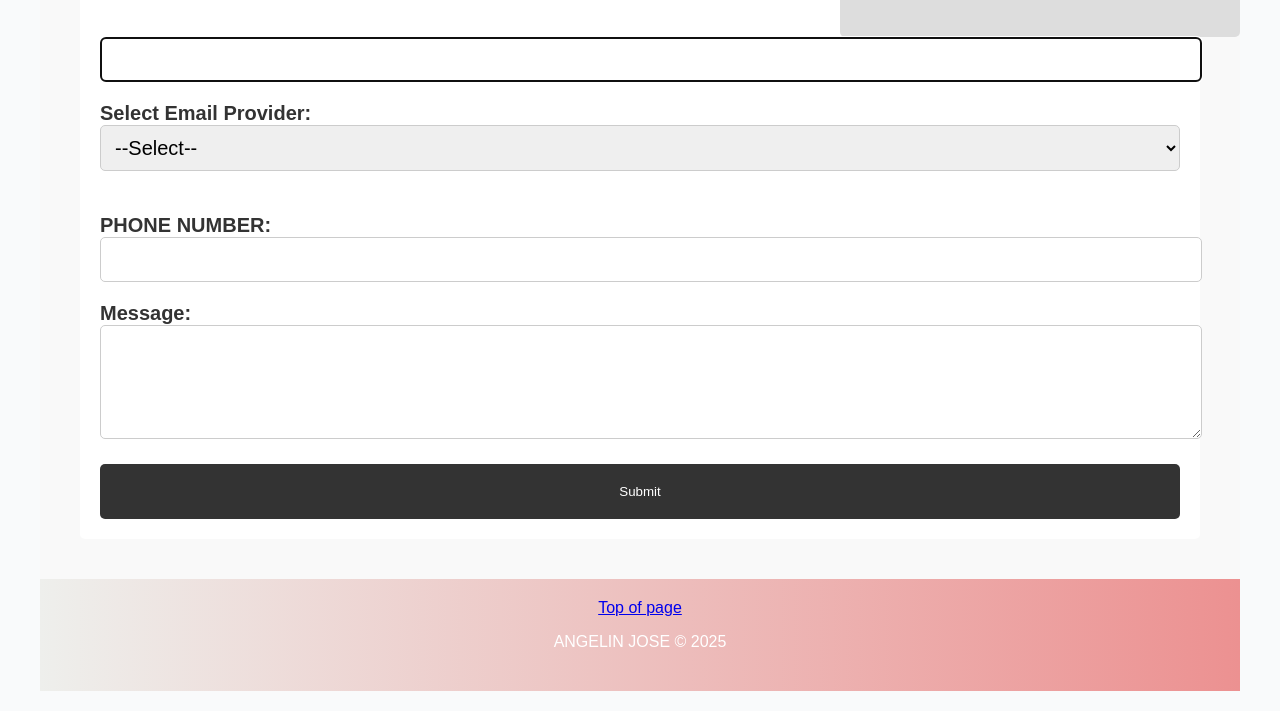
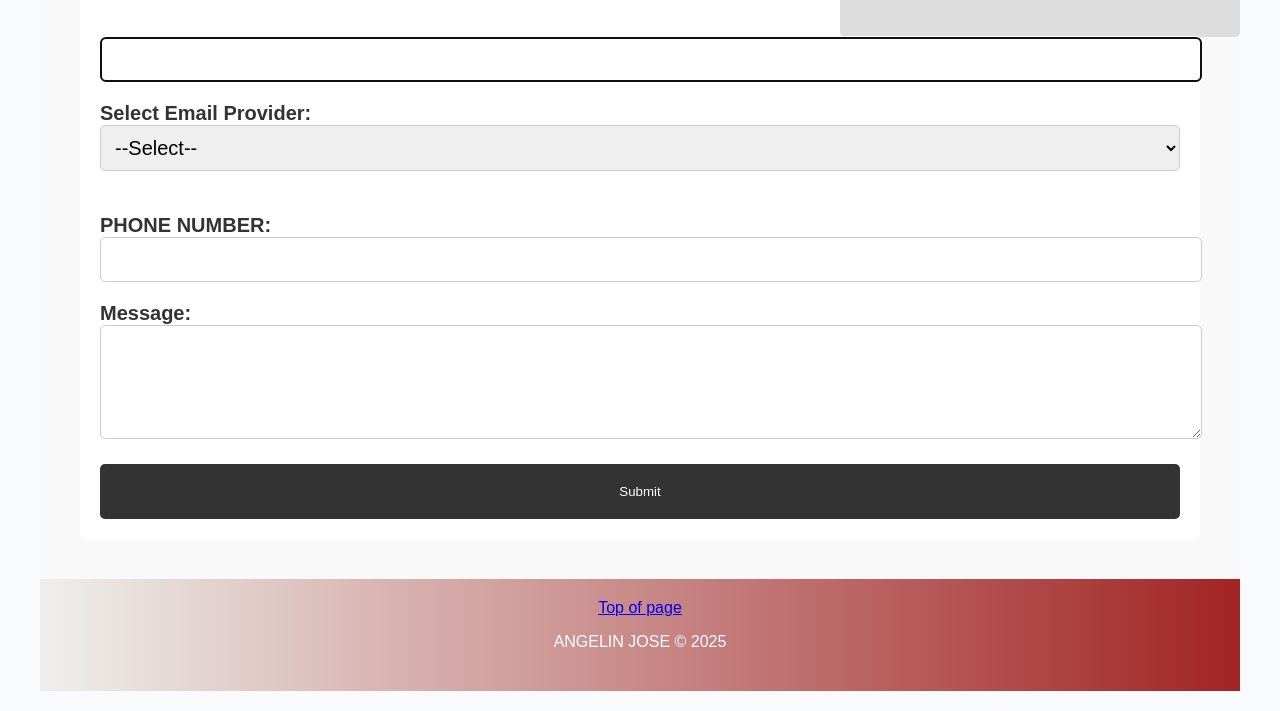
Before and after one commit to AngelinJ1943/Assignment2-ajose1943-foundation, a plain HTML site: page index.html in a window 1280 px wide. Shown: the part 1512-2223 px from the top of the page. Drawn offline with Linux system fonts and the light colour scheme.

Commit message:
colour contrast

```diff
--- a/css/styles.css
+++ b/css/styles.css
@@ -18,7 +18,7 @@ body {
 header,
 footer {
     text-align: center;
-    background: linear-gradient(to right, #eeefec, #ec9191);
+    background: linear-gradient(to right, #eeefec, #a22424);
     color: white;
     padding: 1rem;
 }
```
